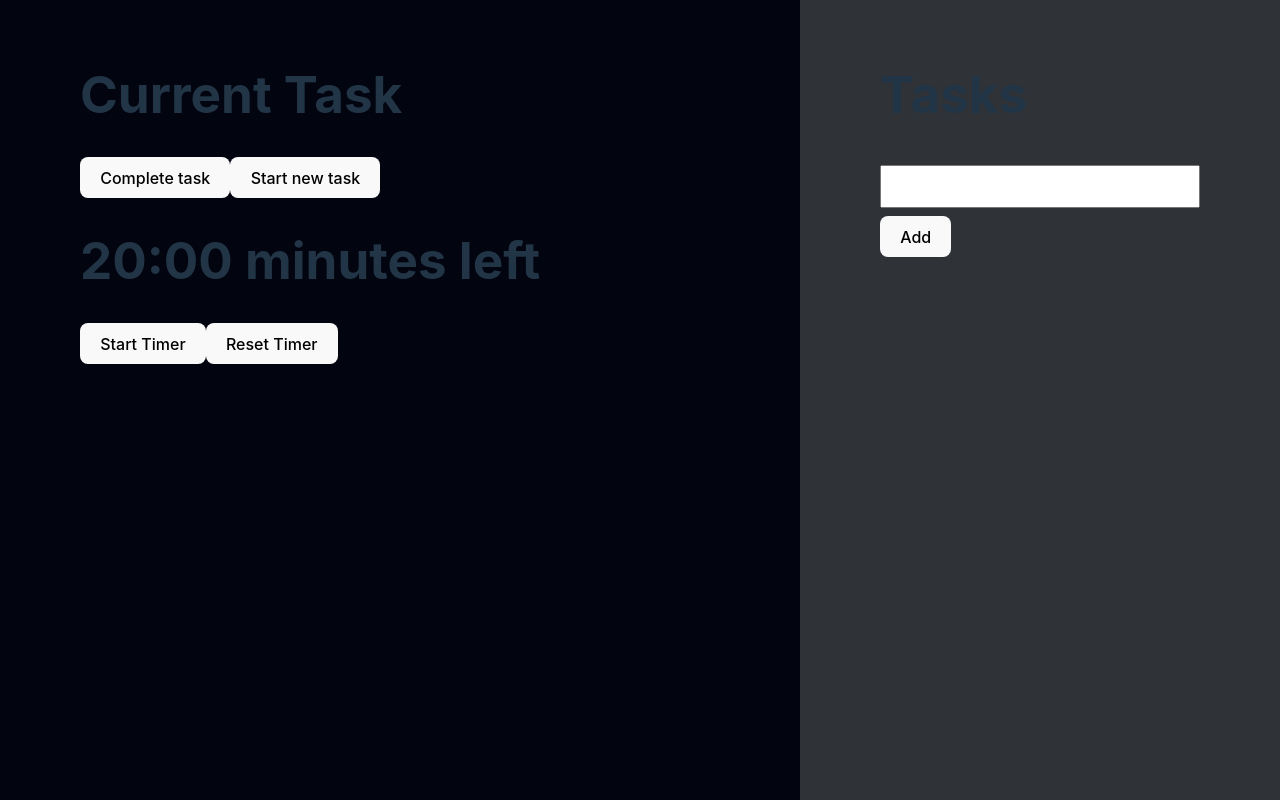
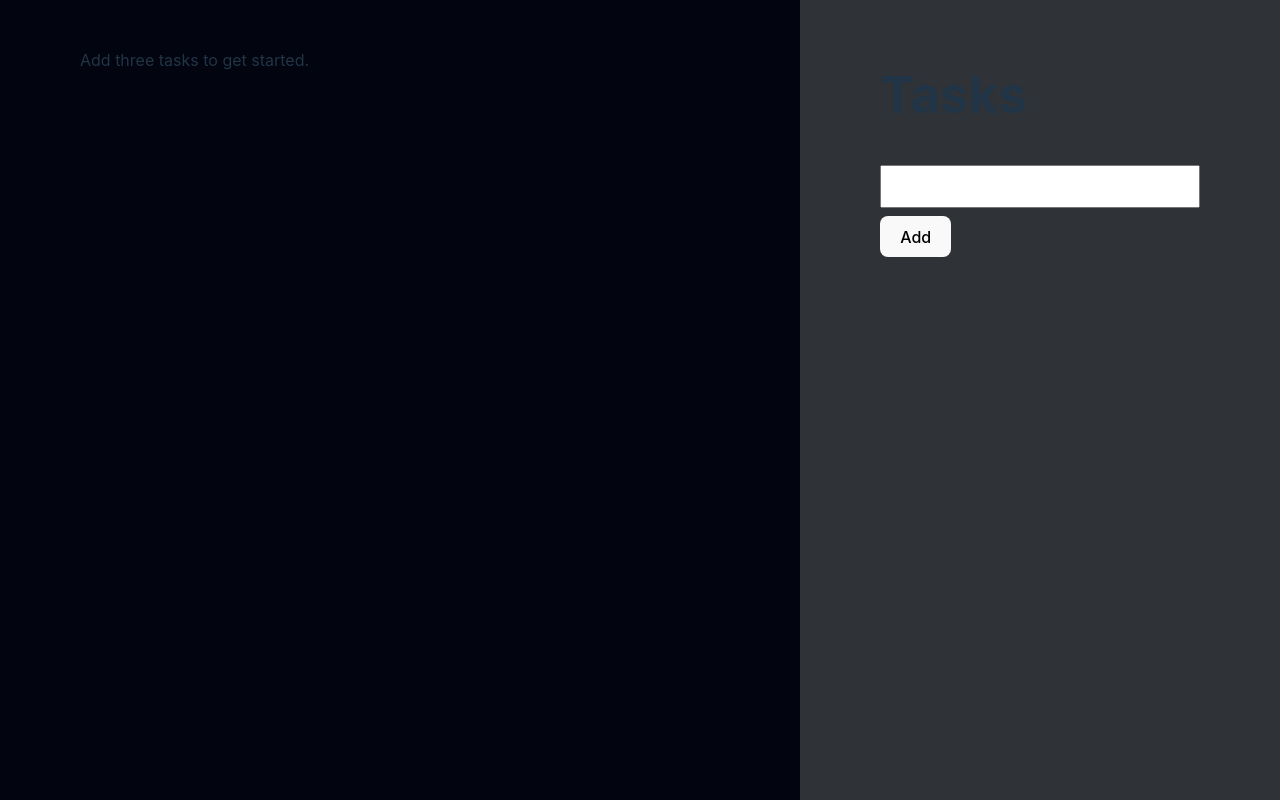
Before and after one commit to lcarvajal/got-bored, a React (Vite) app: page / in a window 1280 px wide. Built offline with nearby package versions, Linux system fonts and the light colour scheme.

Commit message:
Add prompt when task items is less than 3

```diff
--- a/src/App.css
+++ b/src/App.css
@@ -10,3 +10,7 @@
   width: 100vw;
   overflow: hidden;
 }
+
+.App-prompt {
+  padding: 2rem 5rem;
+}
--- a/src/App.tsx
+++ b/src/App.tsx
@@ -12,7 +12,17 @@ function App() {
 
   return (
     <div className="App">
-      <CurrentTask />
+      {tasks.length > 2 ? (
+        <>
+          <CurrentTask />
+        </>
+      ) :
+        (
+          <div className="App-prompt">
+            <p>Add three tasks to get started.</p>
+          </div>
+        )
+      }
       <Tasks tasks={tasks} addTask={addTask} />
     </div>
   )
```
